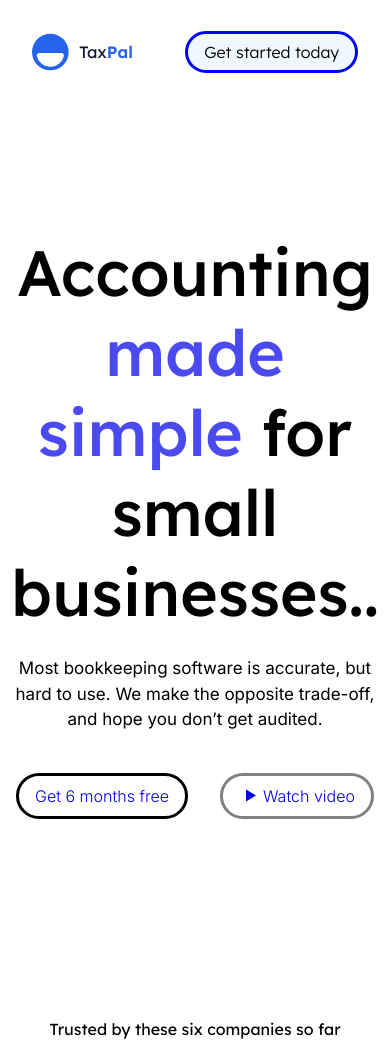
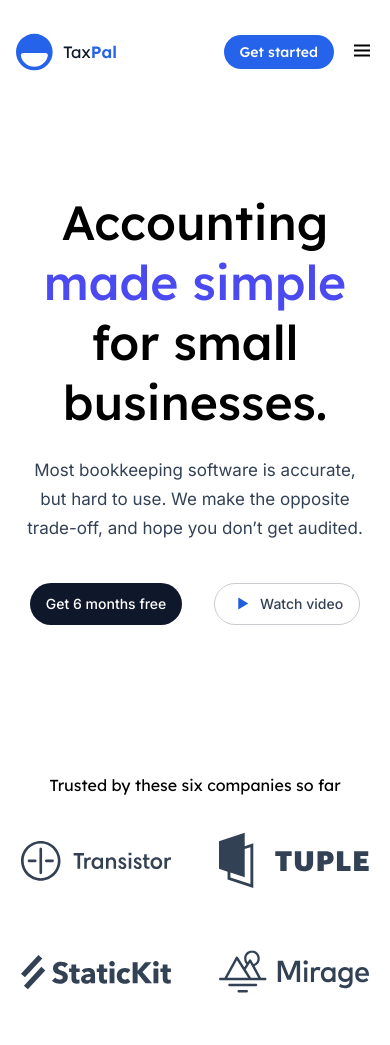
Before and after one commit to AyesoroFemi/Tax-UI, a plain HTML site: page index.html in a window 390 px wide. Shown: the top 1045 px of the page. Drawn offline with nearby package versions, Linux system fonts and the light colour scheme.

Commit message:
responsiveness completed

```diff
--- a/css/style.css
+++ b/css/style.css
@@ -1,4 +1,8 @@
 @import url('https://fonts.googleapis.com/css2?family=Inter:wght@100..900&family=Lexend:wght@100..900&display=swap');
+
+html {
+    scroll-behavior: smooth;
+   }
 
 *{
     margin: 0;
@@ -7,7 +11,6 @@
     font-family: "Lexend", sans-serif;
     font-weight: 300;
     /* font-family: "Inter", sans-serif; */
-
 }
 
 #header {
@@ -19,7 +22,6 @@
 svg {
     height: 40px;
     width: 100px;
-
 }
 
 .nav__wrapper {
@@ -30,26 +32,38 @@ svg {
 
 .nav__wrapper > div:first-child {
     display : flex;
-    gap: 3.5rem;
+    gap: 3rem;
     align-items: center;
-
 }
 
 .nav__wrapper a {
     text-decoration: none;
-    color: black;
+}
+
+.nav__link {
+    color:#5f6978;
 }
 
 .nav__item {
     display: flex;
     gap: 3rem;
+    align-items: center;
 }
 
-.nav__btn {
-    border: 3px solid blue;
-    background-color: aliceblue;
+.nav__btn__desktop {
+    background-color: #2563eb;
     border-radius: 25px;
     padding: .5rem 1rem;
+    color: #fff;
+    font-size: 14px;
+    font-weight: 500;
+}
+.nav__btn__mobile{
+    display: none;
+}
+
+.menu__icon {
+    display: none;
 }
 
 #hero {
@@ -82,8 +96,9 @@ svg {
     font-family: "Inter", sans-serif;
     font-weight: 400;
     font-size: 17px;
-    line-height: 1.5;
+    line-height: 1.7;
     margin-top: 1.5rem;
+    color: #334155;
 }
 
 .hero__btns {
@@ -103,14 +118,25 @@ svg {
 }
 
 .first {
-    border: 3px solid black;
+    background-color: #0f172a;
+    color: #fff;
+    font-weight: 500;
+    font-size: 14px;
     display: flex;
     align-items: center;
 }
 .second {
-    border: 3px solid gray;
+    border: 1px solid #c8ccd1;
     display: flex;
     align-items: center;
+    color: #334155;
+    font-weight: 500;
+    font-size: 14px;
+    gap: .3rem;
+}
+
+.hero__btn > .bx-play {
+    color:#225cdb;
 }
 
 .Trusted__companies {
@@ -120,11 +146,10 @@ svg {
 }
 
 .companies {
-    display: grid;
-    grid-template-columns: repeat(6, 1fr);
+    display: flex;
     justify-content: center;
     align-items: center;
-    gap: 1.3rem;
+    gap: 3rem;
 }
 
 .companies img{
@@ -253,7 +278,6 @@ svg {
     font-size: 14px;
     font-weight: 400;
     color: #5a6779;
-    /* border: 3px solid red; */
 }
 
 .business__task__image {
@@ -273,7 +297,6 @@ svg {
     width: 90%;
     height: 90%;
     border-radius: 16px;
-    /* object-fit: cover; */
 }
 
 
@@ -332,7 +355,8 @@ svg {
     border-radius: 24px;
     padding: .5rem 1rem;
     background-color: #fff;
-    font-weight: 400;
+    font-weight: 500;
+    font-size: 14px;
 }
 
 #testimonial {
@@ -343,7 +367,8 @@ svg {
 
 .testimonial__container > h1 {
     text-align: center;
-    font-size: 3rem;
+    font-size: 2.5rem;
+    font-weight: 400;
 }
 
 .testimonial__container > p {
@@ -394,7 +419,6 @@ svg {
     line-height: 1.8;
     font-family: "Inter", sans-serif;
     font-weight: 400;
-    /* border: 4px solid red; */
     color: #0f172a;
     font-size: 17px;
     margin-bottom: 2rem;
@@ -446,11 +470,9 @@ svg {
     text-align: center;
     max-width: 700px;
     font-family: "Inter", sans-serif;
-    /* font-size: */
     color: #94a3b8;
     font-size: 18px;
     margin: 2rem auto;
-    /* border: 3px solid red; */
 }
 
 .pricing__wrapper {
@@ -547,7 +569,6 @@ i {
     top: 0;
     transform: translateY(-25%) translateX(-30%);
     max-width: none;
-    /* border: 3px solid red; */
 }
 .faq__container {
     position: relative;
@@ -638,15 +659,15 @@ i {
 @media screen and (max-width: 1024px)  {
 
     .companies{
-        grid-template-columns: repeat(3, 1fr);
-        gap: .8rem;
-        border: 3px solid red;
-        justify-content: space-around;
+        gap: 4rem;
+        justify-content: center;
+        flex-wrap: wrap;
+        margin-left: 3rem;
+        margin-right: 3rem;
     }
 
     .companies img{
-        width: 60%;
-        border: 3px solid red;
+        width: 200px;
     }
 
     .features__card {
@@ -711,10 +732,36 @@ i {
 
 @media screen and (max-width: 868px) {
     #testimonial, #pricing, #faq {
-        padding: 8rem 4rem;
+        padding: 8rem .5rem;
     }
+
     .nav__link {
         display: none;
+    }
+
+    .menu__icon {
+        display: block;
+    }
+
+    .nav__btn__mobile {
+        display: block;
+        background-color: #2563eb;
+        border-radius: 25px;
+        padding: .5rem 1rem;
+        color: #fff;
+        font-size: 14px;
+        font-weight: 500;
+    }
+    .nav__btn__desktop{
+        display: none;
+    }
+
+    .nav__item {
+        gap: 1rem;
+    }
+
+    .hero__wrapper  h1, .hero__wrapper span {
+        font-size: 3.5rem;
     }
 
     .business__task__cards {
@@ -722,30 +769,18 @@ i {
         padding-right: 4rem;
     }
 
-    .companies {
-        grid-template-columns: repeat(2, 1fr);
-        justify-content: space-between;
-        padding-left: 4rem;
-        padding-right: 4rem;
-        gap: 0rem;
+    .companies{
+        gap: 4rem;
+        justify-content: center;
+        flex-wrap: wrap;
+        margin-left: 3rem;
+        margin-right: 3rem;
     }
 
     .companies img{
-        width: 50%;
+        width: 200px;
     }
 
-    .nav__wrapper > div:first-child {
-        /* gap: 0rem; */
-    }
-    .nav__item {
-        gap: 1rem;
-    }
-}
-
-@media screen and (max-width: 868px) {
-    #testimonial, #pricing, #faq {
-        padding: 8rem .5rem;
-    }
     .features__card .card {
         width: 100%;
         padding-left: .5rem;
@@ -764,25 +799,105 @@ i {
         width: 100%;
         height: 100%;
     }
+
 }
 
 @media screen and (max-width: 500px) {
+    #header {
+        padding: 0 1rem;
+    }
+
+    #hero {
+        margin-top: 120px;
+    }
+
+    .hero__btns {
+        margin-bottom: 150px;
+    }
+
     .features__container, .testimonial__container, .pricing__container, .faq__container, .footer__container, .business__task__container {
         padding: 0 1rem;
     }
+
+    .hero__wrapper  h1, .hero__wrapper span {
+        font-size: 3rem;
+        max-width: 90%;
+    }
+
+    .hero__wrapper  .booking{
+        width: 90%;
+        text-align: center;
+    }
+
+    .companies{
+        gap: 3rem;
+        justify-content: center;
+        flex-wrap: wrap;
+        margin-left: 1rem;
+        margin-right: 1rem;
+    }
+
+    .companies img{
+        width: 150px;
+    }
+
+    #features{
+        padding: 5rem 0;
+    }
+
+    .features__container .title {
+        font-size: 2rem;
+        text-align: left;
+    }
+
+    .features__container .sub__title {
+        font-size: 1rem;
+        text-align: left;
+        line-height: 1.5;
+    }
+
+    .features__card {
+        margin-top: 1.5rem;
+    }
+
+    .features__images > img {
+        width: 200%;
+        border-radius: 24px;
+    }
+
+    .business__task__container .title, .testimonial__container > h1, .pricing__container > h1 {
+        text-align: left;
+        font-size: 2rem;
+    }
+    .business__task__container .sub__title, .testimonial__container > p, .pricing__container > p {
+        text-align: left;
+        width: 100%;
+        font-size: 16px;
+        line-height: 1.5;
+    }
+
+    .business__task__image > img{
+        width: 300%;
+    }
+    .get__started__wrapper h1 {
+        font-size: 2rem;
+    }
+
     #testimonial, #pricing, #faq {
-        padding: 8rem 0rem;
+        padding: 6rem 0rem;
     }
     .pricing__card{
-        /* padding: 0rem; */
-        /* border: 3px solid red; */
         padding: 1.5rem;
     }
     .pricing__wrapper{
         gap: 1rem;
     }
-    .pricing__container > p{
-        /* margin: 0rem 0; */
+
+    .bottom {
+        display: block;
     }
-
+    .footer__info{
+        flex-direction: column-reverse;
+        gap: 2rem;
+    }
 }
--- a/index.html
+++ b/index.html
@@ -43,13 +43,19 @@
                       fill="#0F172A"
                     />
                 </svg>
-                <a class="nav__link" href="#">Features</a>
-                <a class="nav__link"  href="#">Testimonials</a>
-                <a class="nav__link"  href="#">Pricing</a>
+                <a class="nav__link" href="#features">Features</a>
+                <a class="nav__link"  href="#testimonial">Testimonials</a>
+                <a class="nav__link"  href="#pricing">Pricing</a>
             </div>
             <div class="nav__item">
                 <a  class="nav__link" href="#">Sign in</a>
-               <div> <a  class="nav__btn" href="">Get started today</a></div>
+                <div>
+                    <a  class="nav__btn__desktop" href="">Get started today</a>
+                    <a  class="nav__btn__mobile" href="">Get started</a>
+                </div>
+                <div class="menu__icon">
+                    <i class='bx bx-menu'></i>
+                </div>
             </div>
         </div>
     </Section>
@@ -60,7 +66,7 @@
     <section id="hero">
         <div class="hero__wrapper">
             <div>
-                <h1>Accounting <span>made simple</span> for small businesses..</h1>
+                <h1>Accounting <span>made simple</span> for small businesses.</h1>
                 <p class="booking">Most bookkeeping software is accurate, but hard to use. We make the opposite trade-off, and hope you don’t get audited.</p>
                 <div class="hero__btns">
                     <a class="hero__btn first" href="#">Get 6 months free</a>
@@ -83,7 +89,6 @@
 
     <!-- Start of features -->
     <section id="features">
-        <img src="" alt="">
         <div class="features__container">
             <h1 class="title">Everything you need to run your books.</h1>
             <p class="sub__title">Well everything you need if you aren’t that picky about minor details like tax compliance.</p>
@@ -452,9 +457,9 @@
                     />
                 </svg>
                <div>
-                    <a class="nav__link" href="#">Features</a>
-                    <a class="nav__link"  href="#">Testimonials</a>
-                    <a class="nav__link"  href="#">Pricing</a>
+                    <a class="nav__link bottom" href="#features">Features</a>
+                    <a class="nav__link bottom"  href="#testimonial">Testimonials</a>
+                    <a class="nav__link bottom"  href="#pricing">Pricing</a>
                </div>
             </div>
             <div class="footer__info">
```
